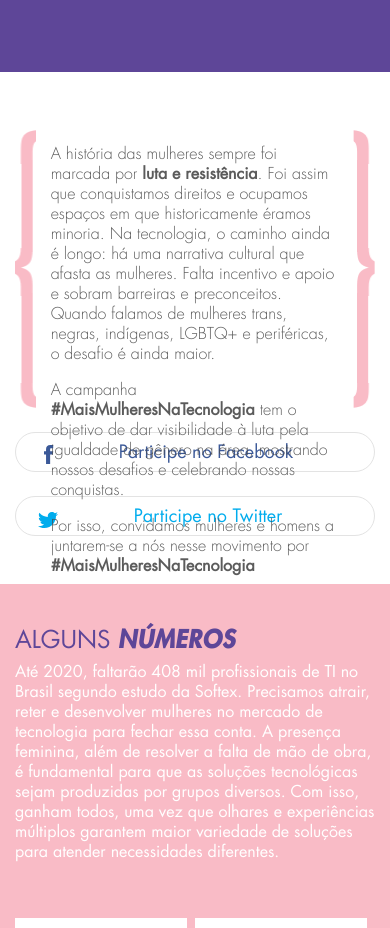
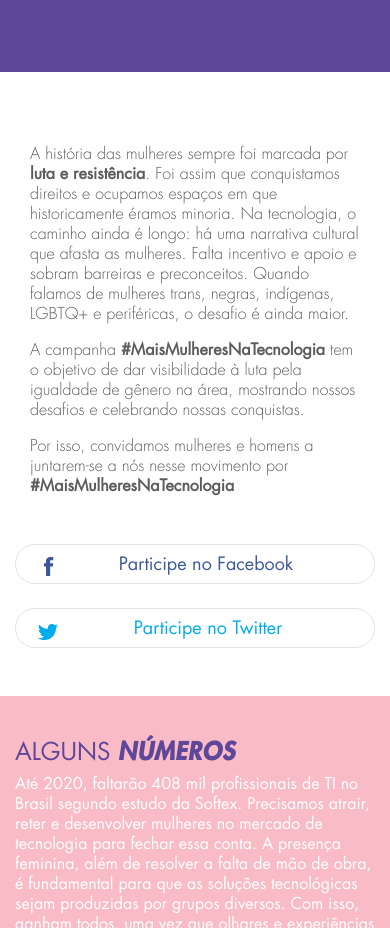
Before and after one commit to melostbr/mais-mulheres, a plain HTML site: page index.html in a window 390 px wide. Shown: the part 1120-2048 px from the top of the page. Drawn offline with nearby package versions, Linux system fonts and the light colour scheme; files whose address does not match are found by name.

Commit message:
fix intro section responsiveness

```diff
--- a/assets/css/sass/_intro.scss
+++ b/assets/css/sass/_intro.scss
@@ -7,6 +7,8 @@
     justify-content: center;
     margin: 0 auto;
     max-width: 680px;
+
+    @include breakpoint(sm) {
       height: 280px;
 
       &::before {
@@ -25,6 +27,7 @@
         transform: scaleX(-1);
         height: 100%;
         width: 200px;
+      }
     }
   }
 
@@ -62,7 +65,7 @@
     align-items: center;
     display: flex;
     flex-direction: column;
-    margin-top: 24px;
+    margin-top: 32px;
 
     @include breakpoint(md) {
       flex-direction: row;
```
Also changed, not shown: assets/css/main.css. Lines whose indentation alone changed are shown as unchanged.
